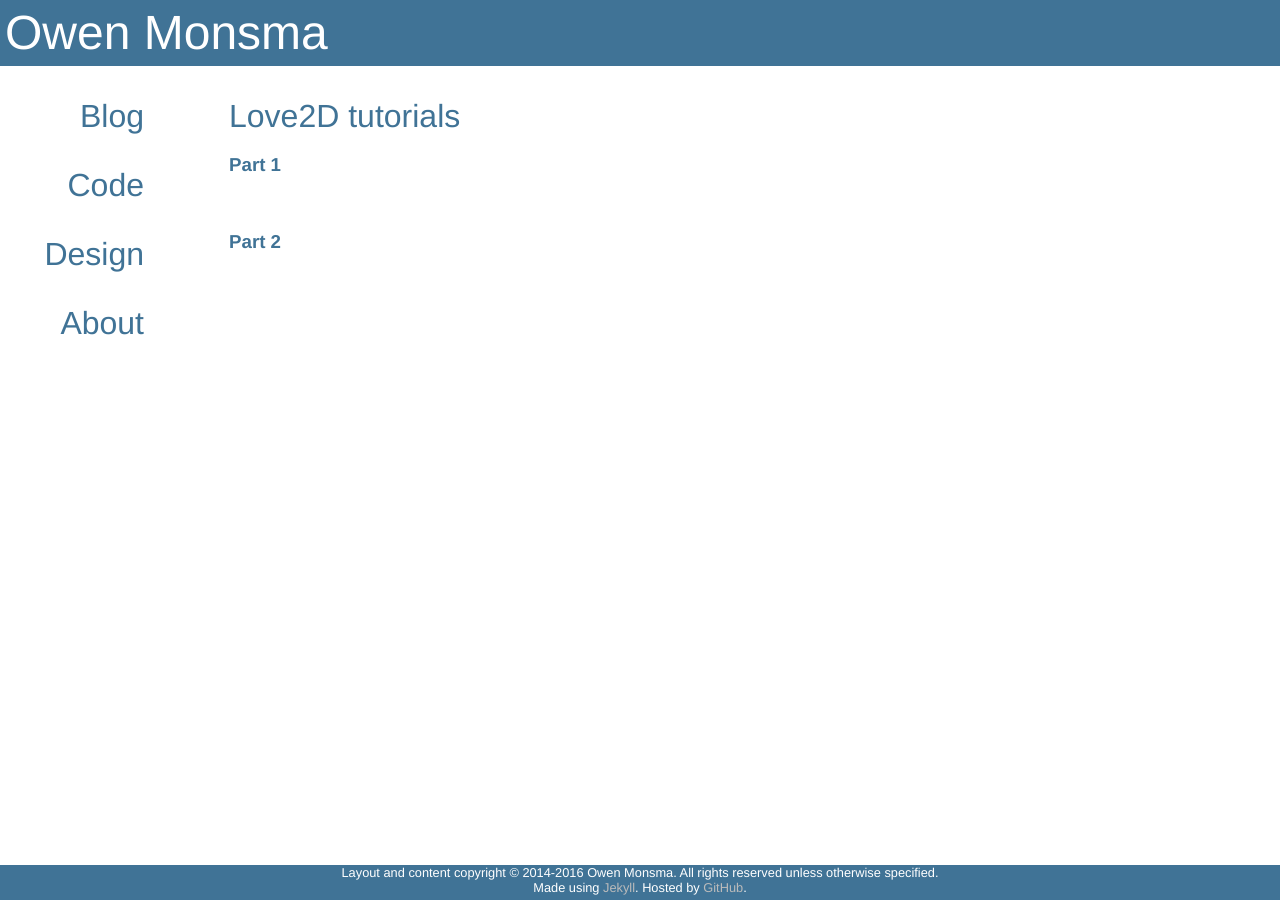
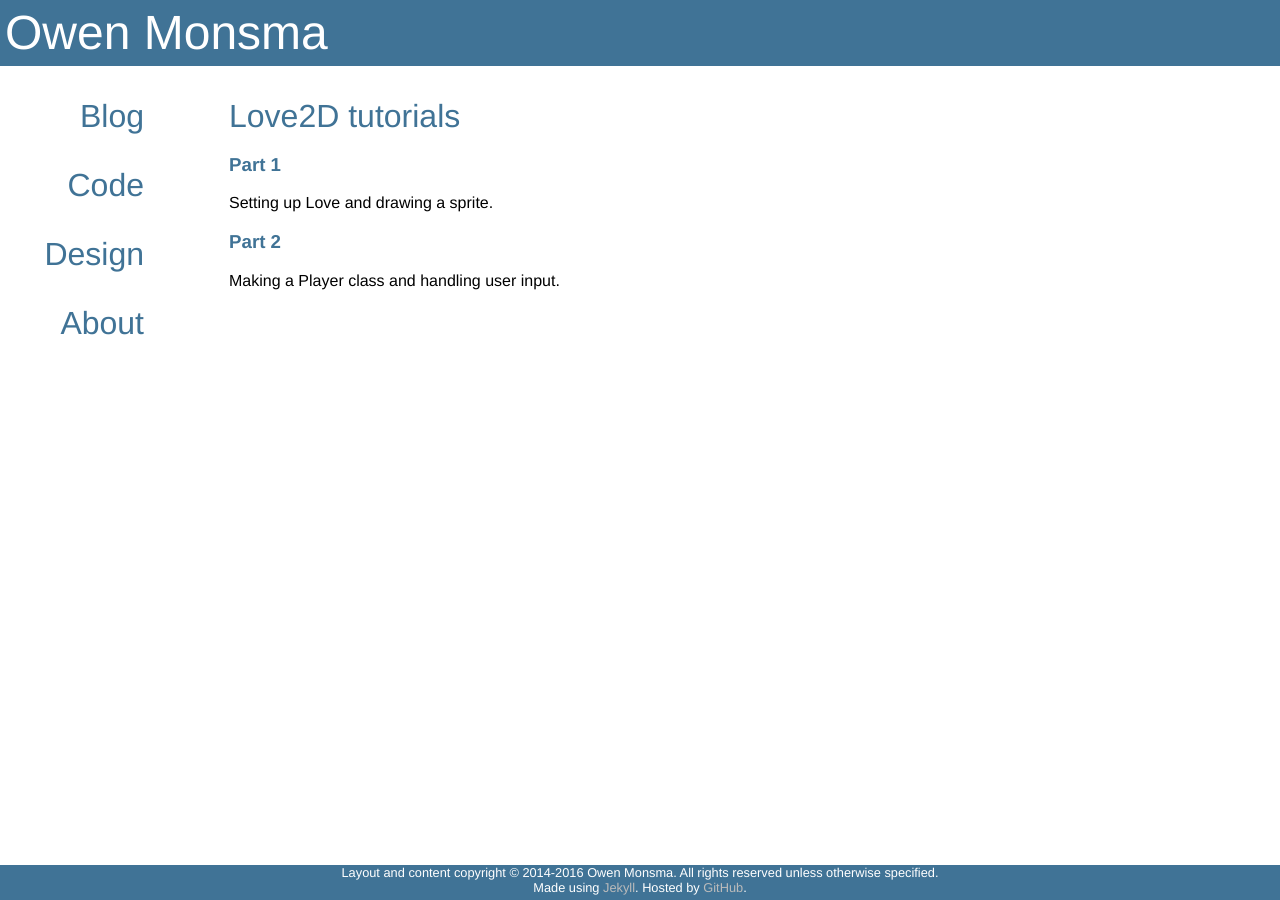
Before and after one commit to darkfire613/darkfire613.github.io, a Jekyll site: the page built from code/love-tutorials/index.html, in a window 1280 px wide. Built offline with Jekyll 4.4.1, drawn with Linux system fonts in a browser that asks for light colours.

Commit message:
added taglines

```diff
--- a/code/love-tutorials/index.html
+++ b/code/love-tutorials/index.html
@@ -3,5 +3,6 @@ layout: design
 title: Love2D tutorials
 ---
 <a href="{{ site.url }}/2016/05/16/love-tutorial-1.html"><h3>Part 1</h3></a>
-<br>
+<span>Setting up Love and drawing a sprite.</span>
 <a href="{{ site.url }}/2016/05/17/love-tutorial-2.html"><h3>Part 2</h3></a>
+<span>Making a Player class and handling user input.</span>
```
